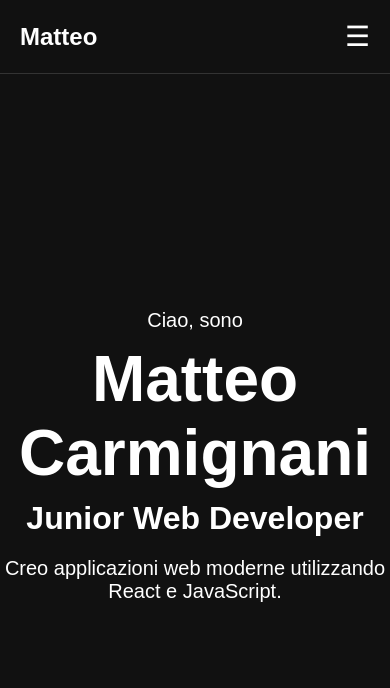
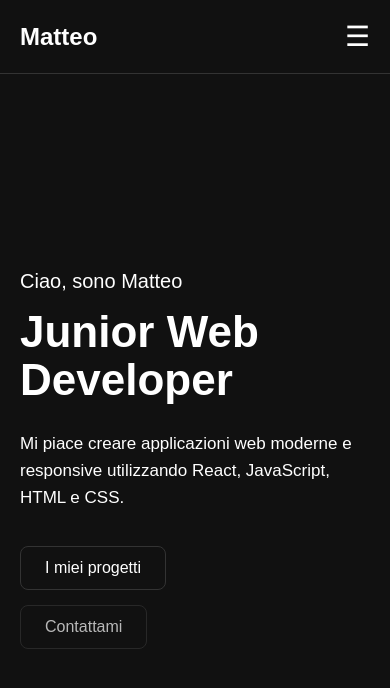
Before and after one commit to MatteoCarmignani/portfolio, a React app: page / in a window 390 px wide. Shown: the top 688 px of the page. Built offline with nearby package versions, Linux system fonts and the light colour scheme; the HTML template or start-up script is replaced by a standard one.

Commit message:
upgrade hero + responsive

```diff
--- a/src/components/Hero.css
+++ b/src/components/Hero.css
@@ -1,25 +1,73 @@
 .hero {
-  min-height: calc(100vh - 80px);
+  min-height: calc(100vh - 73px);
   display: flex;
   align-items: center;
-  justify-content: center;
-  text-align: center;
+  padding: 50px;
 }
 
 .hero-content {
   max-width: 800px;
+  margin: 0 auto;
 }
 
-.hero-content p {
+.hero-intro {
   font-size: 20px;
+  margin-bottom: 15px;
 }
 
-.hero-content h1 {
+.hero h1 {
   font-size: 64px;
-  margin: 10px 0;
+  line-height: 1.1;
+  margin-bottom: 25px;
 }
 
-.hero-content h2 {
-  font-size: 32px;
-  margin-bottom: 20px;
+.hero-description {
+  max-width: 650px;
+  font-size: 20px;
+  line-height: 1.6;
+  margin-bottom: 35px;
 }
+
+.hero-buttons {
+  display: flex;
+  gap: 15px;
+}
+
+.hero-button {
+  padding: 12px 24px;
+  border: 1px solid #333;
+  border-radius: 8px;
+  color: white;
+  text-decoration: none;
+  transition: 0.3s;
+}
+
+.hero-button:hover {
+  background-color: white;
+  color: #111;
+}
+
+.hero-button.secondary {
+  opacity: 0.7;
+}
+
+/* RESPONSIVE */
+
+@media (max-width: 768px) {
+  .hero {
+    padding: 30px 20px;
+  }
+
+  .hero h1 {
+    font-size: 44px;
+  }
+
+  .hero-description {
+    font-size: 17px;
+  }
+
+  .hero-buttons {
+    flex-direction: column;
+    align-items: flex-start;
+  }
+}
--- a/src/components/Hero.jsx
+++ b/src/components/Hero.jsx
@@ -1,18 +1,32 @@
+import { Link } from 'react-router-dom'
 import './Hero.css'
 
 function Hero() {
   return (
     <section className="hero">
       <div className="hero-content">
-        <p>Ciao, sono</p>
+        <p className="hero-intro">
+          Ciao, sono Matteo
+        </p>
 
-        <h1>Matteo Carmignani</h1>
+        <h1>
+          Junior Web Developer
+        </h1>
 
-        <h2>Junior Web Developer</h2>
+        <p className="hero-description">
+          Mi piace creare applicazioni web moderne e responsive
+          utilizzando React, JavaScript, HTML e CSS.
+        </p>
 
-        <p>
-          Creo applicazioni web moderne utilizzando React e JavaScript.
-        </p>
+        <div className="hero-buttons">
+          <Link to="/projects" className="hero-button">
+            I miei progetti
+          </Link>
+
+          <Link to="/contact" className="hero-button secondary">
+            Contattami
+          </Link>
+        </div>
       </div>
     </section>
   )
```
